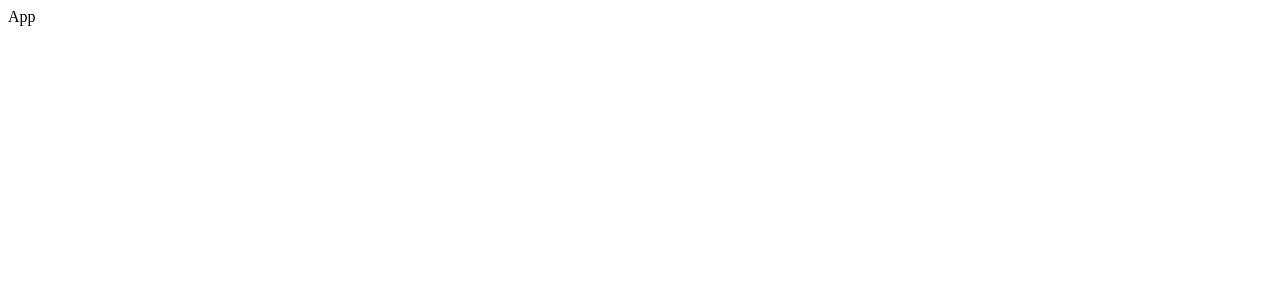
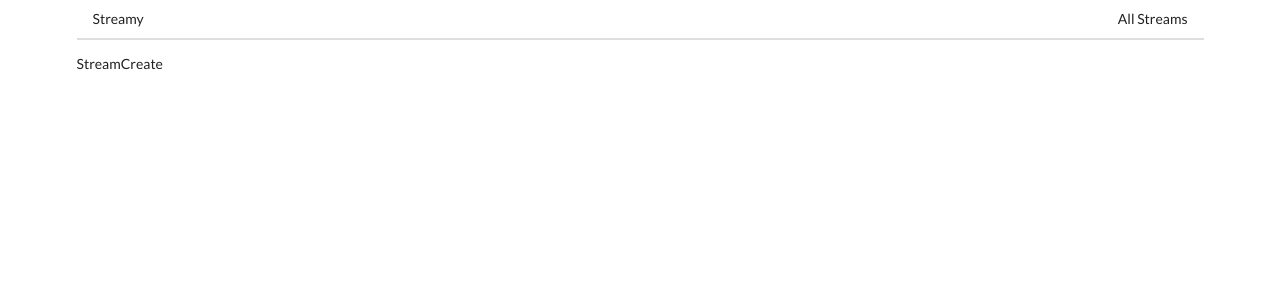
Before and after one commit to reinhartbuit/React-VideoStreaming, a React (Create React App) app in the folder client/: page /streams/new in a window 1280 px wide. Shown: the top 300 px of the page. Built offline with nearby package versions, Linux system fonts and the light colour scheme.

Commit message:
Build Router

```diff
--- a/client/public/index.html
+++ b/client/public/index.html
@@ -14,6 +14,10 @@
       manifest.json provides metadata used when your web app is installed on a
       user's mobile device or desktop. See https://developers.google.com/web/fundamentals/web-app-manifest/
     -->
+    <link
+      rel="stylesheet"
+      href="https://cdnjs.cloudflare.com/ajax/libs/semantic-ui/2.4.1/semantic.min.css"
+    />
     <link rel="manifest" href="%PUBLIC_URL%/manifest.json" />
     <!--
       Notice the use of %PUBLIC_URL% in the tags above.
--- a/client/src/components/App.js
+++ b/client/src/components/App.js
@@ -1,7 +1,27 @@
 import React from 'react';
+import { BrowserRouter, Route } from 'react-router-dom';
+import StreamCreate from './streams/StreamCreate';
+import StreamDelete from './streams/StreamDelete';
+import StreamEdit from './streams/StreamEdit';
+import StreamList from './streams/StreamList';
+import StreamShow from './streams/StreamShow';
+import Header from './Header';
 
 const App = () => {
-  return <div>App</div>;
+  return (
+    <div className="ui container">
+      <BrowserRouter>
+        <Header />
+        <div>
+          <Route path="/" exact component={StreamList} />
+          <Route path="/streams/new" exact component={StreamCreate} />
+          <Route path="/streams/edit" exact component={StreamEdit} />
+          <Route path="/streams/delete" exact component={StreamDelete} />
+          <Route path="/streams/show" exact component={StreamShow} />
+        </div>
+      </BrowserRouter>
+    </div>
+  );
 };
 
 export default App;
--- /dev/null
+++ b/client/src/components/Header.js
@@ -0,0 +1,19 @@
+import React from 'react';
+import { Link } from 'react-router-dom';
+
+const Header = () => {
+  return (
+    <div className="ui secondary pointing menu">
+      <Link to="/" className="item">
+        Streamy
+      </Link>
+      <div className="right menu">
+        <Link to="/" className="item">
+          All Streams
+        </Link>
+      </div>
+    </div>
+  );
+};
+
+export default Header;
--- /dev/null
+++ b/client/src/components/streams/StreamCreate.js
@@ -0,0 +1,7 @@
+import React from 'react';
+
+const StreamCreate = () => {
+  return <div>StreamCreate</div>;
+};
+
+export default StreamCreate;
--- /dev/null
+++ b/client/src/components/streams/StreamDelete.js
@@ -0,0 +1,7 @@
+import React from 'react';
+
+const StreamDelete = () => {
+  return <div>StreamDelete</div>;
+};
+
+export default StreamDelete;
--- /dev/null
+++ b/client/src/components/streams/StreamEdit.js
@@ -0,0 +1,7 @@
+import React from 'react';
+
+const StreamEdit = () => {
+  return <div>StreamEdit</div>;
+};
+
+export default StreamEdit;
--- /dev/null
+++ b/client/src/components/streams/StreamList.js
@@ -0,0 +1,7 @@
+import React from 'react';
+
+const StreamList = () => {
+  return <div>StreamList</div>;
+};
+
+export default StreamList;
--- /dev/null
+++ b/client/src/components/streams/StreamShow.js
@@ -0,0 +1,7 @@
+import React from 'react';
+
+const StreamShow = () => {
+  return <div>StreamShow</div>;
+};
+
+export default StreamShow;
```
